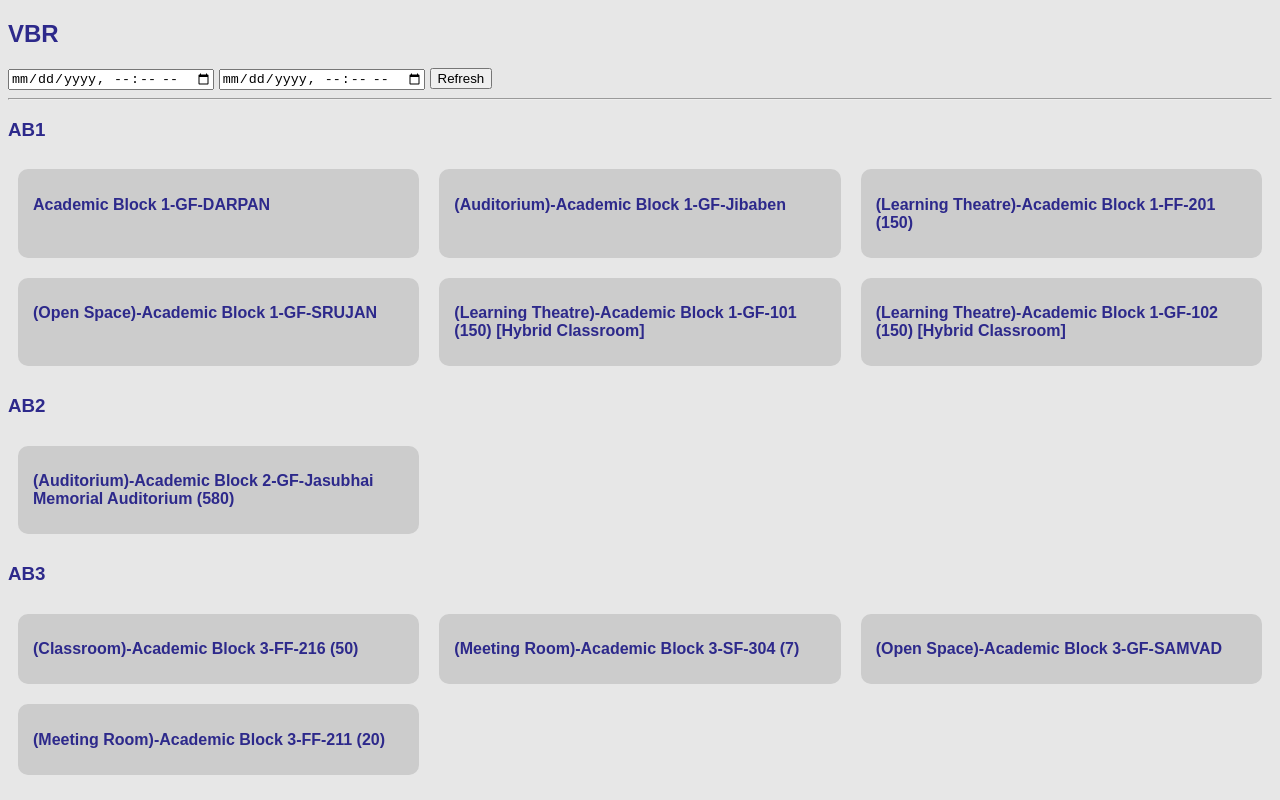
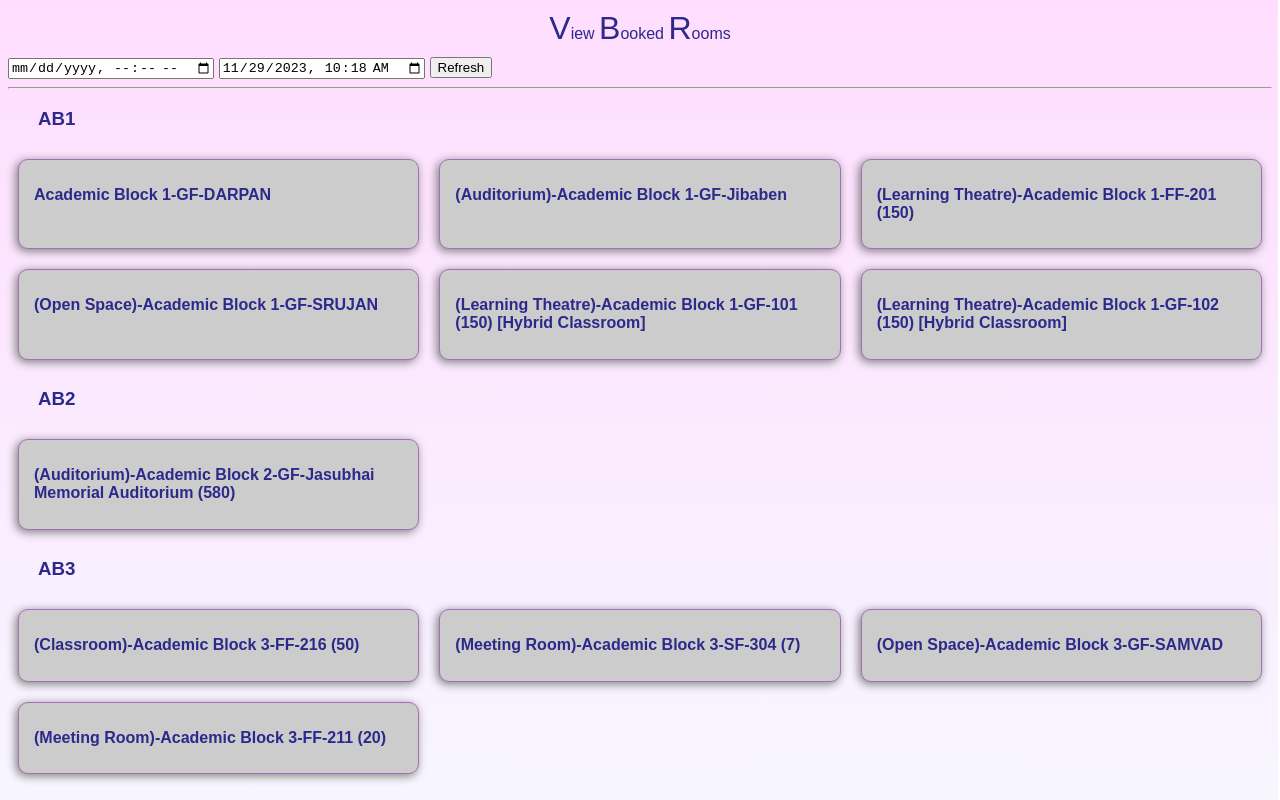
Before and after one commit to Learndev-student/VBR, a plain HTML site: page index.html in a window 1280 px wide. Shown: the top 800 px of the page. Drawn offline with Linux system fonts and the light colour scheme; no server answers.

Commit message:
minor additions, improved look

```diff
--- a/index.html
+++ b/index.html
@@ -2,12 +2,13 @@
 <html>
 	<head>
 		<title>VBR Testing</title>
-		<link rel="stylesheet" href="./main.css">
+		<link rel="stylesheet" href="./style.css">
 		<script src="./main.js"></script>
 	</head>
 	<body>
+		<div id="bg"></div>
 		<header>
-			<h2>VBR</h2>
+			<p id="title"><span>V</span>iew <span>B</span>ooked <span>R</span>ooms</p>
 			<div class="input">
 				<input id="start" type="datetime-local">
 				<input id="end" type="datetime-local">
--- a/main.js
+++ b/main.js
@@ -140,5 +140,9 @@ function sendRequest(r){
 }
 
 window.onload=()=>{
+	let t = new Date();
+	document.getElementById("start").value = `${t.getFullYear()}-${t.getMonth()}-${t.getDate()}T${t.getHours()}:${t.getMinutes()}`;
+	document.getElementById("end").value = `${t.getFullYear()}-${t.getMonth()}-${t.getDate()}T${t.getHours()+3}:${t.getMinutes()}`;
 	createRooms();
+	refresh();
 }
--- a/main.css
+++ b/style.css
@@ -1,10 +1,30 @@
 body{
-	background: #e7e7e7;
 	color: #2d298b;
 	font-family: sans-serif;
 }
 
+#bg{
+	background: linear-gradient(#ffddfe,#f7f6ff);
+	position: fixed;
+	z-index: -1;
+	margin: -10px -1px -1px -10px;
+	width:100%;
+	height: 100%;
+}
+
+header p{
+	text-align: center;
+	margin:10px;
+}
+header span{
+	font-size: 2em;
+}
+
 #content{
+}
+
+#content h3{
+	padding-left: 30px;
 }
 
 #box{
@@ -35,15 +55,20 @@ body{
 }
 
 .room{
+	border: 1px solid #a86db9;
 	border-radius: 10px;
 	margin: 10px;
 	background:#ccc;
 	max-height: 140px;
 	padding: 5px 15px 5px 15px;
+	box-shadow: -2px 2px 10px 0.25px grey;
 }
 .room:hover{
+	border-width: 2.5px;
+	padding: 2.5px 12.5px 4.5px 14.5px;
 	background:#bfbfbf;
 	color: #211e68;
+	box-shadow: -3px 1px 7px 0.25px grey;
 }
 .room h4{
 }
@@ -55,7 +80,12 @@ body{
 	color: #000;
 	max-height: 140px;
 	padding:5px 15px 5px 15px;
+	box-shadow: -2px 2px 10px 0.25px grey;
+	border: 1px solid red;
 }
 .filled_room:hover{
 	background: #d76f5d;
+	border-width: 2.5px;
+	box-shadow: -2px 2px 7px 0.25px grey;
+	padding: 2.5px 12.5px 4.5px 14.5px;
 }
```
